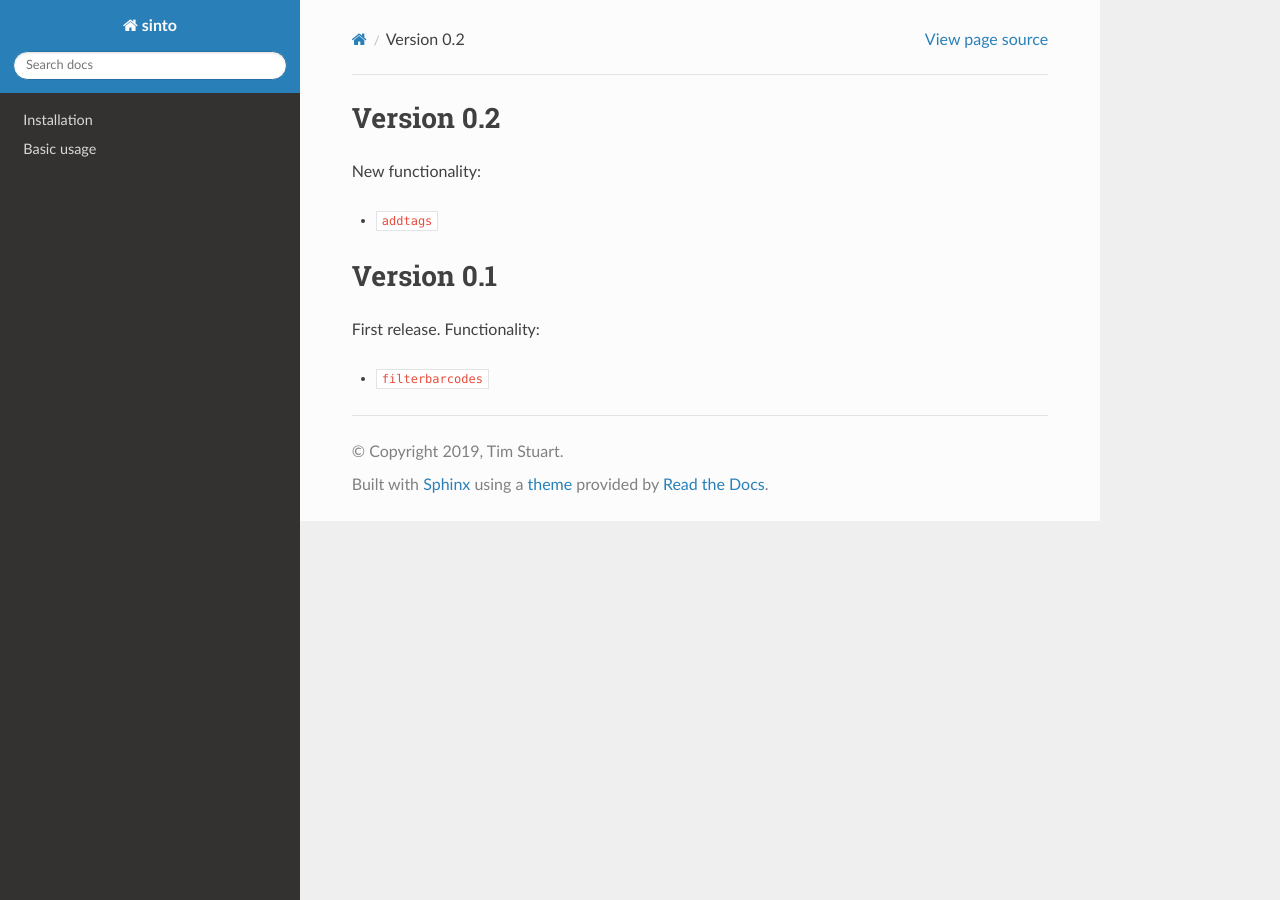
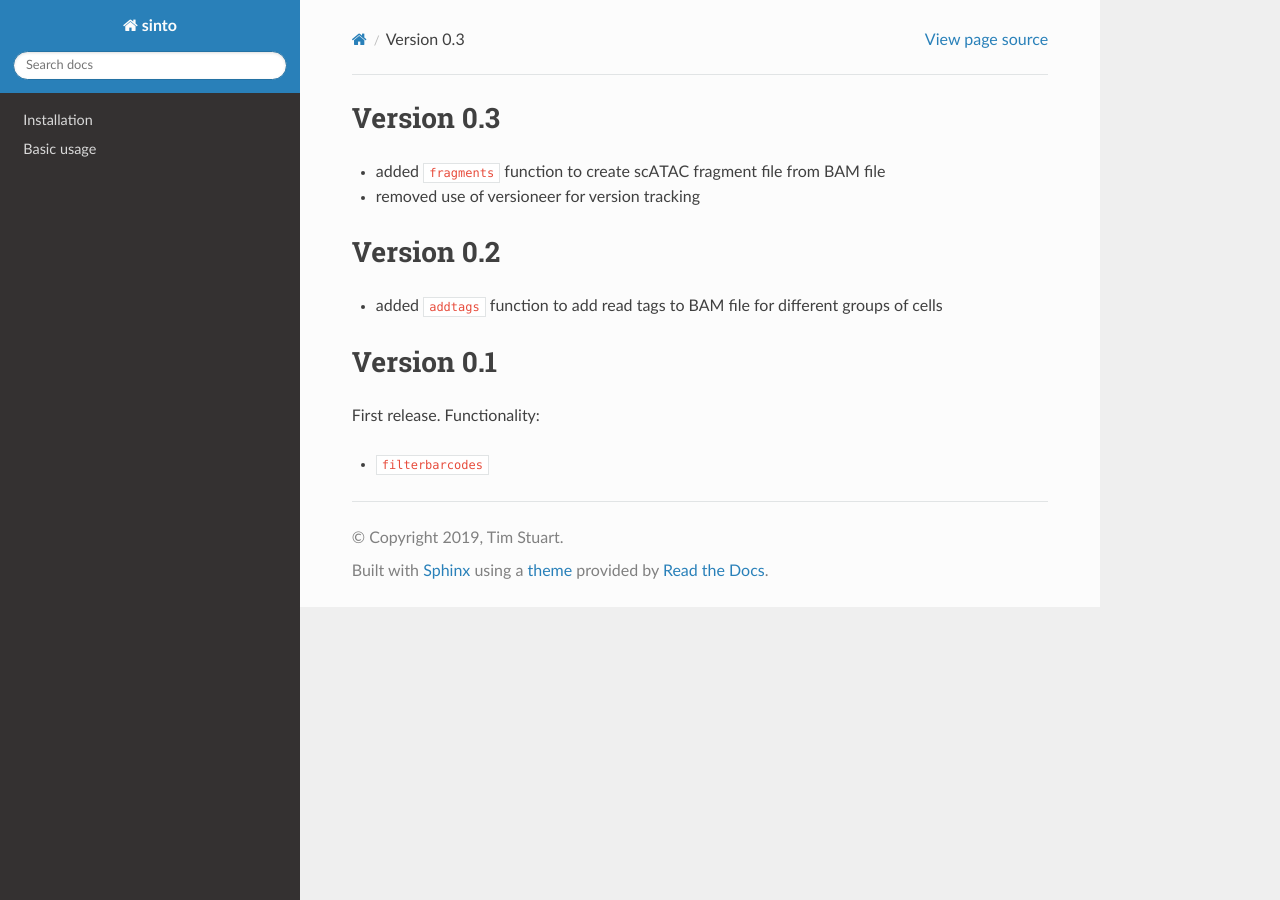
Before and after one commit to timoast/sinto, a Sphinx documentation site: the page built from docs/release_notes.rst, in a window 1280 px wide. Built offline with Sphinx 7.4.7 and the Read the Docs theme 2.0.0, drawn with Linux system fonts in a browser that asks for light colours.

Commit message:
Update changelog

```diff
--- a/docs/release_notes.rst
+++ b/docs/release_notes.rst
@@ -1,9 +1,14 @@
+Version 0.3
+-----------
+
+- added ``fragments`` function to create scATAC fragment file from BAM file
+- removed use of versioneer for version tracking
+
+
 Version 0.2
 -----------
 
-New functionality:
-
-- ``addtags``
+- added ``addtags`` function to add read tags to BAM file for different groups of cells
 
 Version 0.1
 -----------
```
